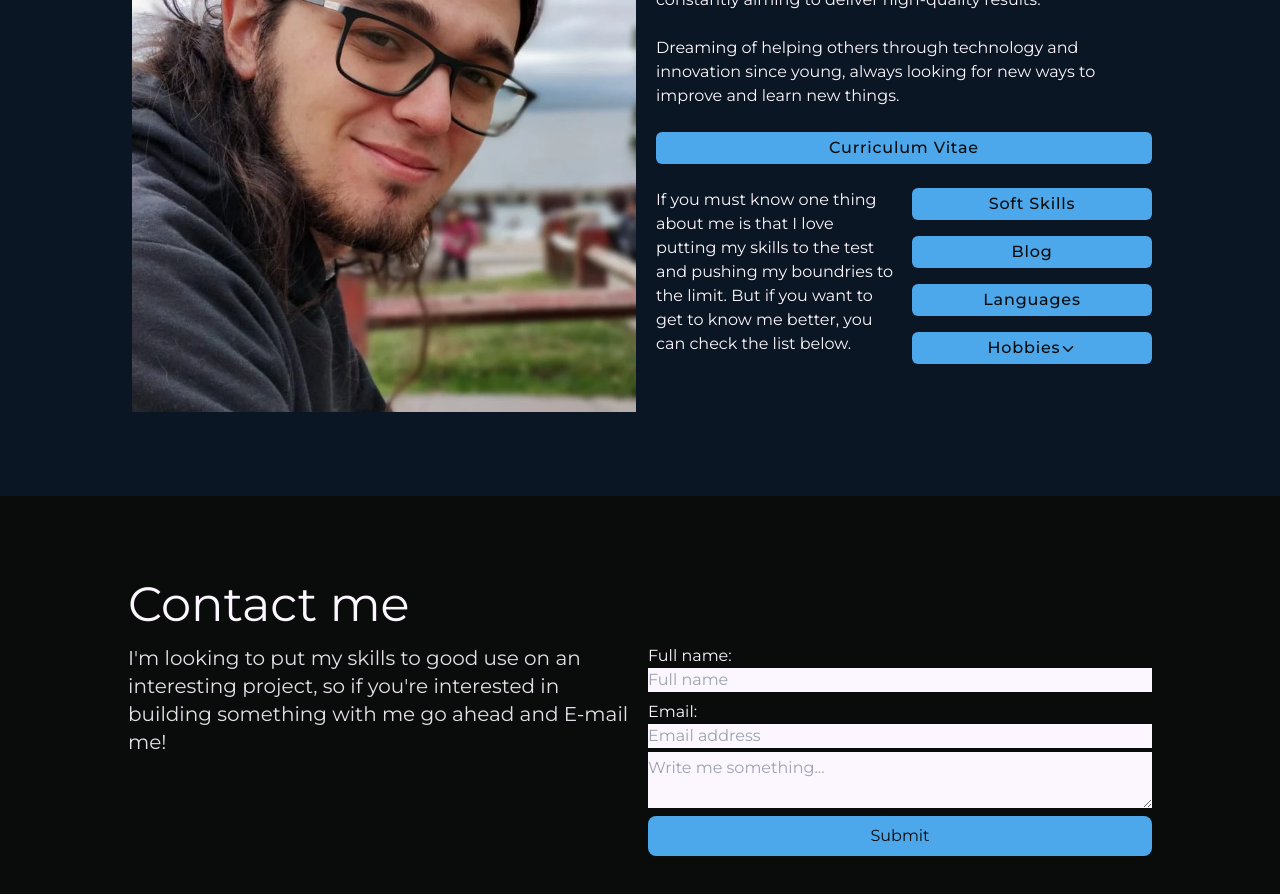
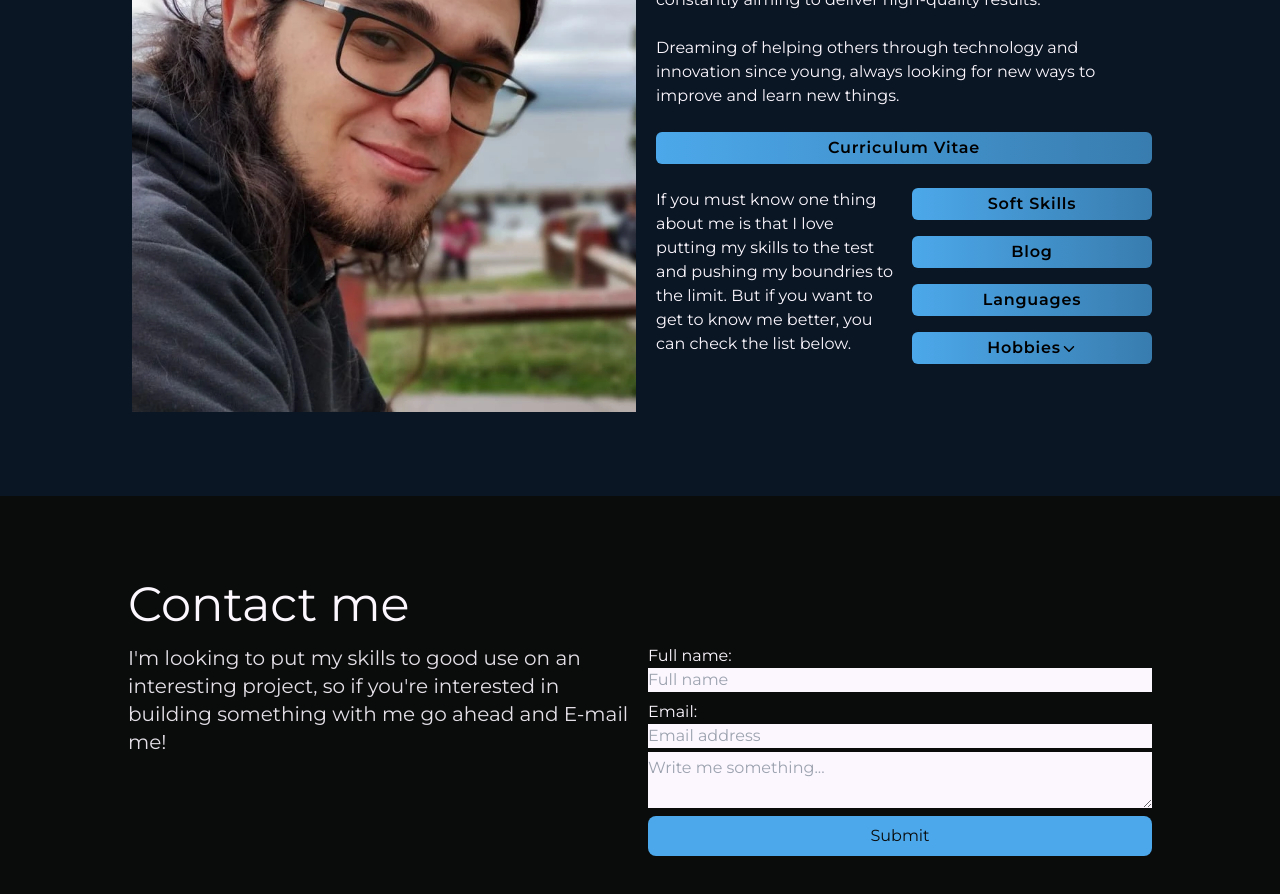
Before and after one commit to tomasesquivelgc/Portfolio, a React (Vite) app: page / in a window 1280 px wide. Shown: the part 4800-5694 px from the top of the page. Built offline with nearby package versions, Linux system fonts and the light colour scheme; a web font is replaced by a local one.

Commit message:
change background of buttons to gradient and text weight

```diff
--- a/src/components/InfoList.jsx
+++ b/src/components/InfoList.jsx
@@ -22,10 +22,10 @@ function InfoList() {
 
   return (
     <div className=" w-full min-w-min py-1">
-      <ul className="grid grid-cols-1 gap-4 text-night font-medium">
+      <ul className="grid grid-cols-1 gap-4 text-black font-semibold">
         <li className="w-full h-full">
           <motion.button
-            className="w-full h-full bg-argBlue  tracking-wider text-xl  p-1 md:text-base rounded-md"
+            className="w-full h-full bg-gradient-to-r from-argBlue to-argBlue/70  tracking-wider text-xl  p-1 md:text-base rounded-md"
             type="button"
             onClick={() => openModal(skills)}
             whileHover={{ scale: 1.1 }}
@@ -36,7 +36,7 @@ function InfoList() {
         <li className="w-full h-full">
           <motion.button
             whileHover={{ scale: 1.1 }}
-            className="w-full h-full bg-argBlue  tracking-wider text-xl  p-1 md:text-base rounded-md"
+            className="w-full h-full bg-gradient-to-r from-argBlue to-argBlue/70  tracking-wider text-xl  p-1 md:text-base rounded-md"
             type="button"
             onClick={() => openModal(blog)}
           >
@@ -46,7 +46,7 @@ function InfoList() {
         <li className="w-full h-full">
           <motion.button
             whileHover={{ scale: 1.1 }}
-            className="w-full h-full bg-argBlue  tracking-wider text-xl  p-1 md:text-base rounded-md"
+            className="w-full h-full bg-gradient-to-r from-argBlue to-argBlue/70  tracking-wider text-xl  p-1 md:text-base rounded-md"
             type="button"
             onClick={() => openModal(languages)}
           >
@@ -56,7 +56,7 @@ function InfoList() {
         <li className="w-full h-full relative">
           <motion.button
             whileHover={{ scale: 1.1 }}
-            className="w-full h-full bg-argBlue  tracking-wider text-xl  p-1 md:text-base rounded-md"
+            className="w-full h-full bg-gradient-to-r from-argBlue to-argBlue/70  tracking-wider text-xl  p-1 md:text-base rounded-md"
             type="button"
             onClick={toggleHobbies}
           >
@@ -81,7 +81,7 @@ function InfoList() {
                   <motion.button
                     whileHover={{ scale: 1.1 }}
                     type="button"
-                    className="w-full h-full bg-argBlue  tracking-wider text-xl  p-1 md:text-base rounded-md"
+                    className="w-full h-full bg-gradient-to-r from-argBlue to-argBlue/70  tracking-wider text-xl  p-1 md:text-base rounded-md"
                     onClick={() => openModal(games)}
                   >
                     Gaming
@@ -95,7 +95,7 @@ function InfoList() {
                 >
                   <motion.button
                     whileHover={{ scale: 1.1 }}
-                    className="w-full h-full bg-argBlue  tracking-wider text-xl  p-1 md:text-base rounded-md"
+                    className="w-full h-full bg-gradient-to-r from-argBlue to-argBlue/70  tracking-wider text-xl  p-1 md:text-base rounded-md"
                     type="button"
                     onClick={() => openModal(music)}
                   >
@@ -110,7 +110,7 @@ function InfoList() {
                 >
                   <motion.button
                     whileHover={{ scale: 1.1 }}
-                    className="w-full h-full bg-argBlue  tracking-wider text-xl  p-1 md:text-base rounded-md"
+                    className="w-full h-full bg-gradient-to-r from-argBlue to-argBlue/70 tracking-wider text-xl  p-1 md:text-base rounded-md"
                     type="button"
                     onClick={() => openModal(books)}
                   >
--- a/src/sections/AboutSection.jsx
+++ b/src/sections/AboutSection.jsx
@@ -23,7 +23,7 @@ function AboutSection() {
           href="https://docs.google.com/document/d/e/2PACX-1vRgXEd3utL9Uql57taDOidPbsYLvzCnwtv_B22REQOEhlTgC6zVEXrgss-M-YwjkjGsK22qdDXvzRmh/pub"
           target="_blank"
           rel="noopener noreferrer"
-          className="text-center inline-block w-full bg-argBlue tracking-wider text-xl p-1 md:text-base rounded-md text-night font-medium"
+          className="text-center inline-block w-full bg-gradient-to-r from-argBlue to-argBlue/70 tracking-wider text-xl p-1 md:text-base rounded-md text-black font-semibold"
           whileHover={{ scale: 1.06 }}
         >
           Curriculum Vitae
```
